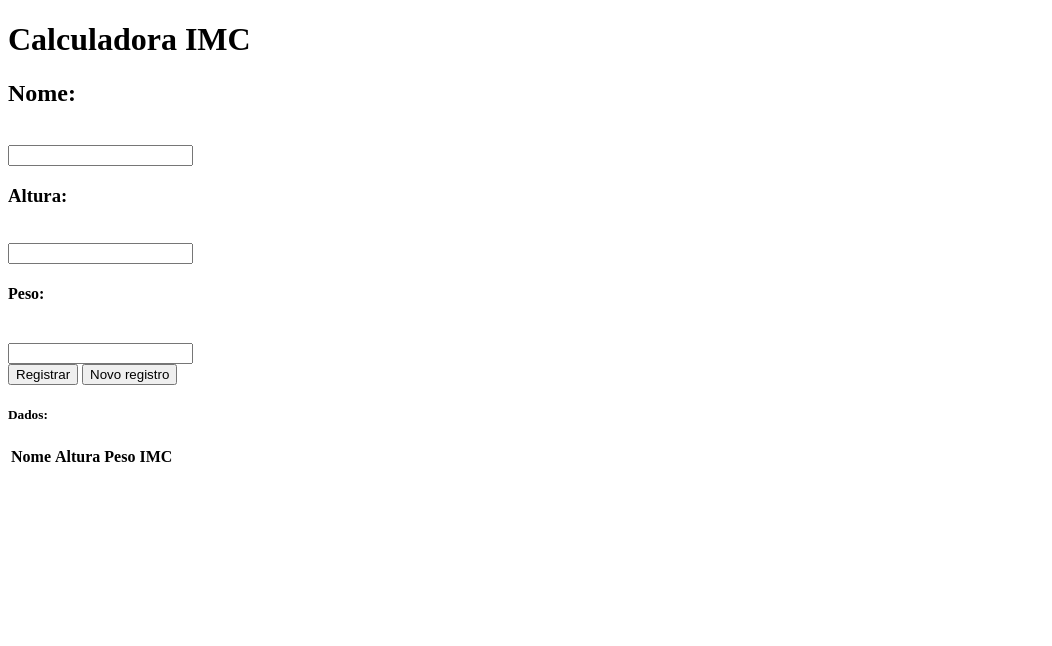
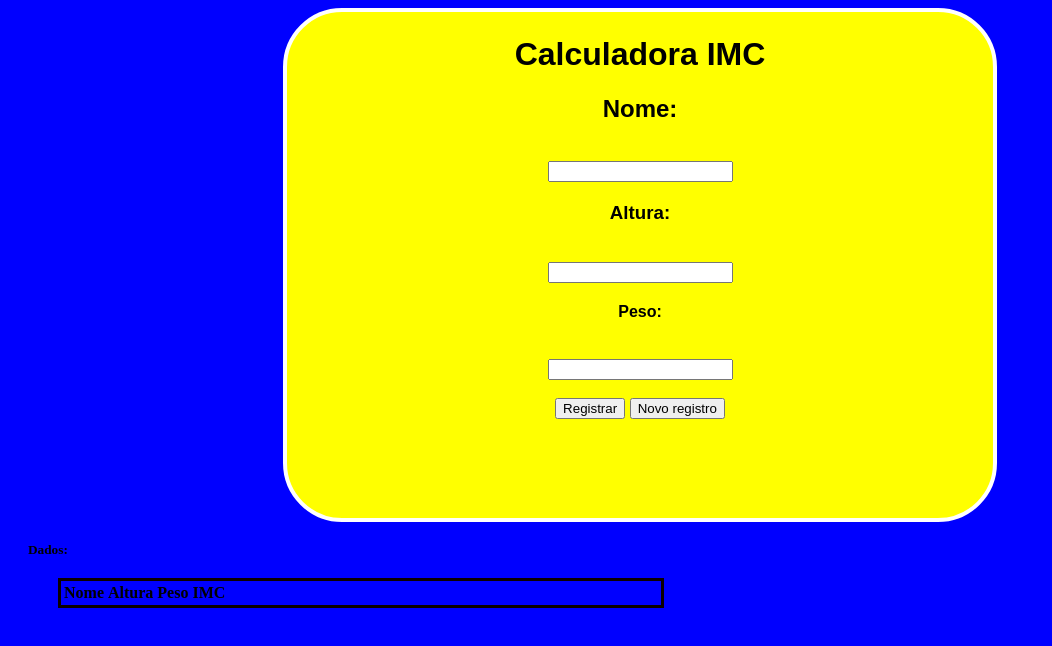
Before and after one commit to natalysilva/calcimc, a plain HTML site: page index.html in a window 1280 px wide. Shown: the whole page, without its empty margins (0-1052 px from the left). Drawn offline with Linux system fonts and the light colour scheme.

Commit message:
calculadora

```diff
--- a/JS/script.js
+++ b/JS/script.js
@@ -6,12 +6,9 @@ function Registrar(){
 
     var resultado=document.getElementById("tabela");
 
-
-    var imcp=0;
-    var imcalt=0;
     altura=parseFloat(altura);
     peso=parseFloat(peso);
 
-    var divalt=parseFloat(imcalt/100);
-    var imc=number(imcp/(imcalt*imcalt));
-    }
+    var divalt=parseFloat(altura/100);
+    var imc=number(peso/(altura*altura));
+}
--- a/index.html
+++ b/index.html
@@ -5,10 +5,14 @@
     <meta http-equiv="X-UA-Compatible" content="IE=edge">
     <meta name="viewport" content="width=device-width, initial-scale=1.0">
     <title>IMC</title>
+    <link rel="stylesheet" href="style.css">
     <script src="./js/script.js"></script>
 </head>
-<body>
-    <h1>Calculadora IMC</h1>
+<body id="body">
+    <div id="tela">
+
+        <h1>Calculadora IMC</h1>
+
         <h2>Nome:</h2>
         <div id="nome">
         <label for="fnome"></label><br>
@@ -27,10 +31,13 @@
         <input type="text" id="numpeso" name="numpeso"><br>
         </div>
 
+        <div id="botoes">
         <button id="botao">Registrar</button>
         <button id="boton">Novo registro</button>
+        </div>
 
-        <h5>Dados:</h5>
+    </div>
+    <h5>Dados:</h5>
         <div id="tabela">
         <table>
             <tr>
@@ -43,6 +50,25 @@
         </div>
 
 
+
+    <script>
+
+    ocument.querySelector("#botao").onclick= Registrar;
+    function Registrar(){
+    var nome=document.getElementById("nome").value;
+    var altura=document.getElementById("altura").value;
+    var peso=document.getElementById("peso").value;
+
+    var resultado=document.getElementById("tabela");
+
+    altura=parseFloat(altura);
+    peso=parseFloat(peso);
+
+    var divalt=parseFloat(altura/100);
+    var imc=number(peso/(altura*altura));
+}
+
+    </script>
 </body>
     <script src="./js/script.js"></script>
 </html>
--- /dev/null
+++ b/style.css
@@ -0,0 +1,51 @@
+body{
+    background-color: #00f;
+}
+#tela{
+    font-family:Arial, Helvetica, sans-serif;
+    border:4px solid #fff;
+    border-radius:59px;
+    padding: 3px;
+    margin: 0 auto;
+    width: 700px;
+    height: 500px;
+    background-color: #ff0;
+}
+h1{
+    font-family: Arial, Helvetica, sans-serif;
+    text-align: center;
+}
+#nome{
+    text-align: center;
+    margin-bottom:0%;
+}
+#altura{
+    text-align: center;
+}
+#peso{
+    text-align: center;
+}
+#botoes{
+    text-align: center;
+    padding:18px;
+}
+#tabela{
+    border:3px solid rgb(12, 0, 0);
+    width:600px;
+    margin-left: 50px;
+}
+h2{
+    margin: 20px;
+    text-align: center;
+}
+h3{
+    margin: 20px;
+    text-align: center;
+}
+h4{
+    margin: 20px;
+    text-align: center;
+}
+h5{
+    margin:20px;
+}
```
